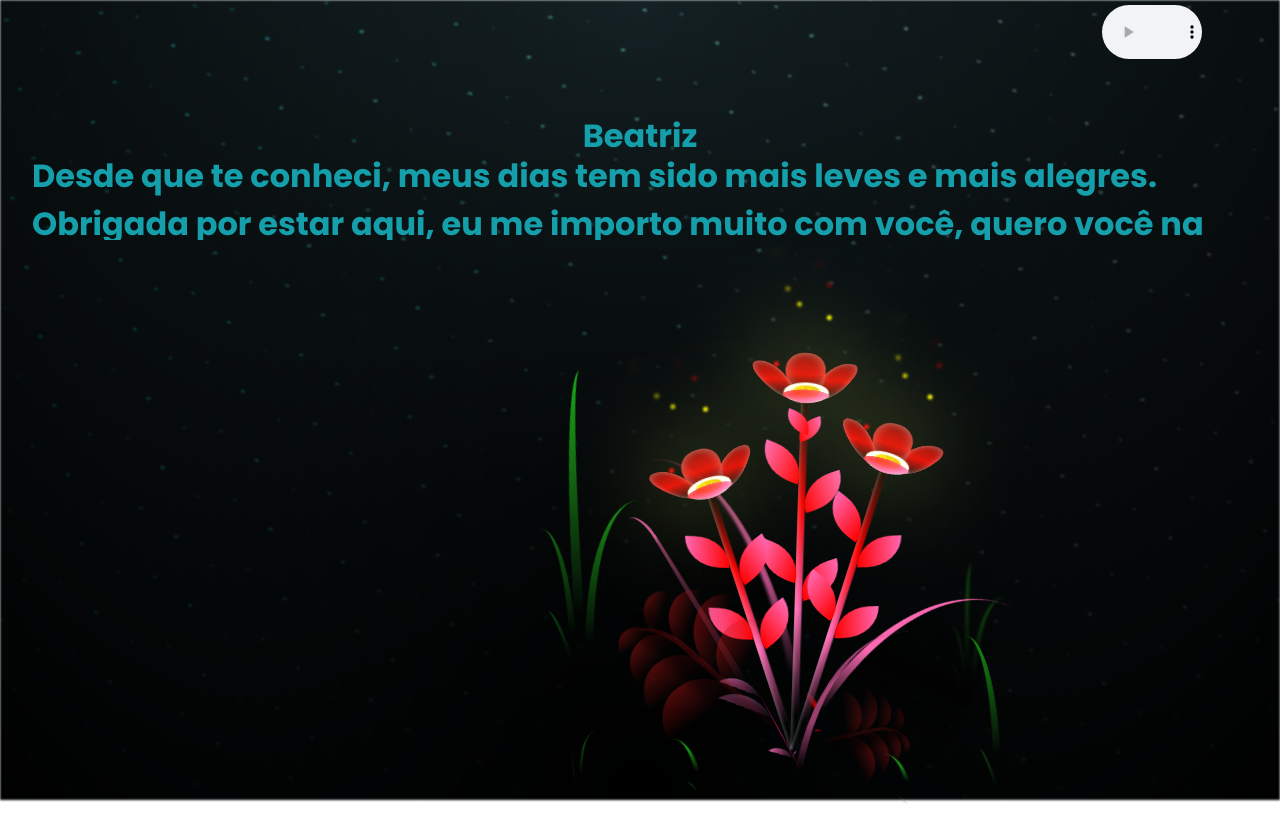
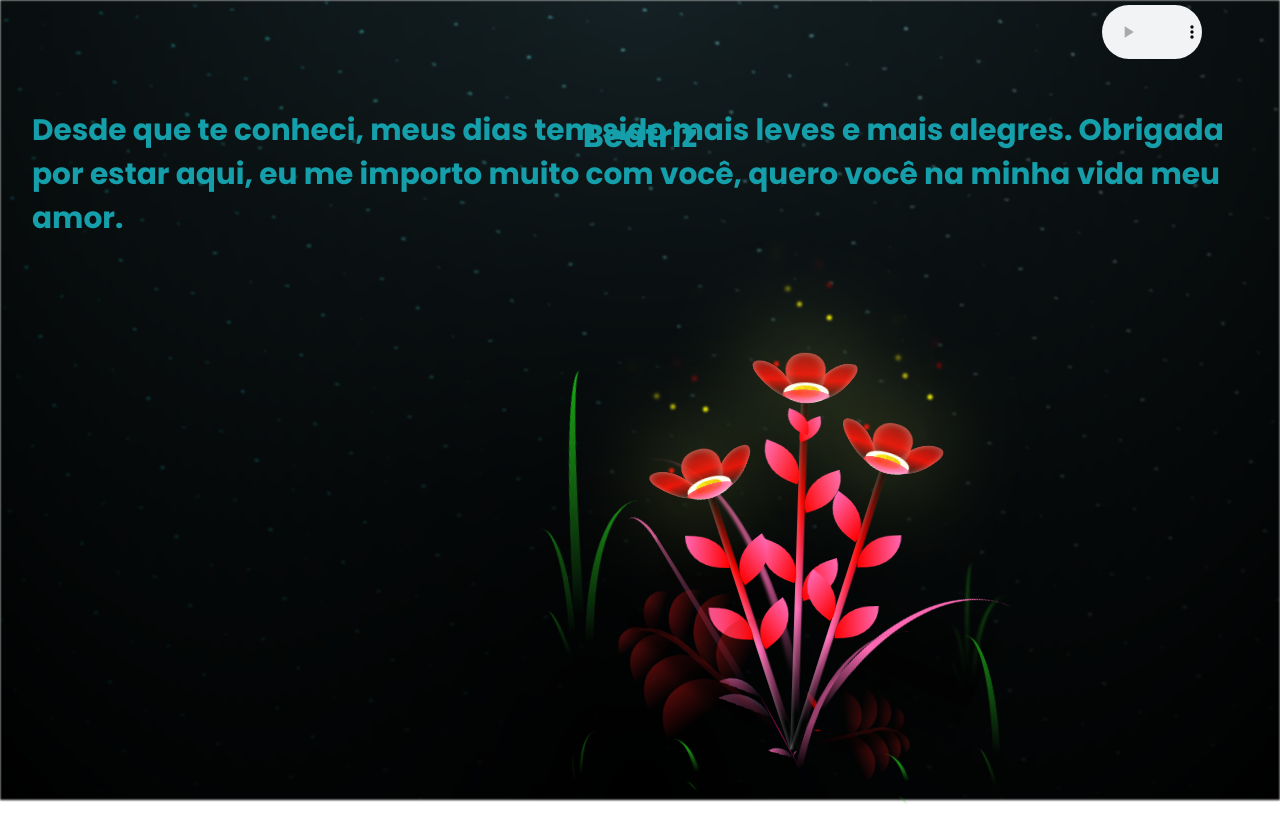
Before and after one commit to ludmile24/beatrizflores.io, a plain HTML site: page index.html in a window 1280 px wide. Drawn offline with Linux system fonts and the light colour scheme.

Commit message:
flower.css

```diff
--- a/flower.css
+++ b/flower.css
@@ -90,9 +90,8 @@ body {
   }
   .texto {
     position: absolute;
-    top:19%;
     bottom: 70%;
-    font-size: 2rem; /* Tamanho da fonte desejado */
+    font-size: 1.85rem; /* Tamanho da fonte desejado */
     color: #159faa; /* Cor das flores - ajuste conforme necessário */
     z-index: 1000; /* Certifique-se de que o texto está acima das flores */
     margin-left: 50px;
```
